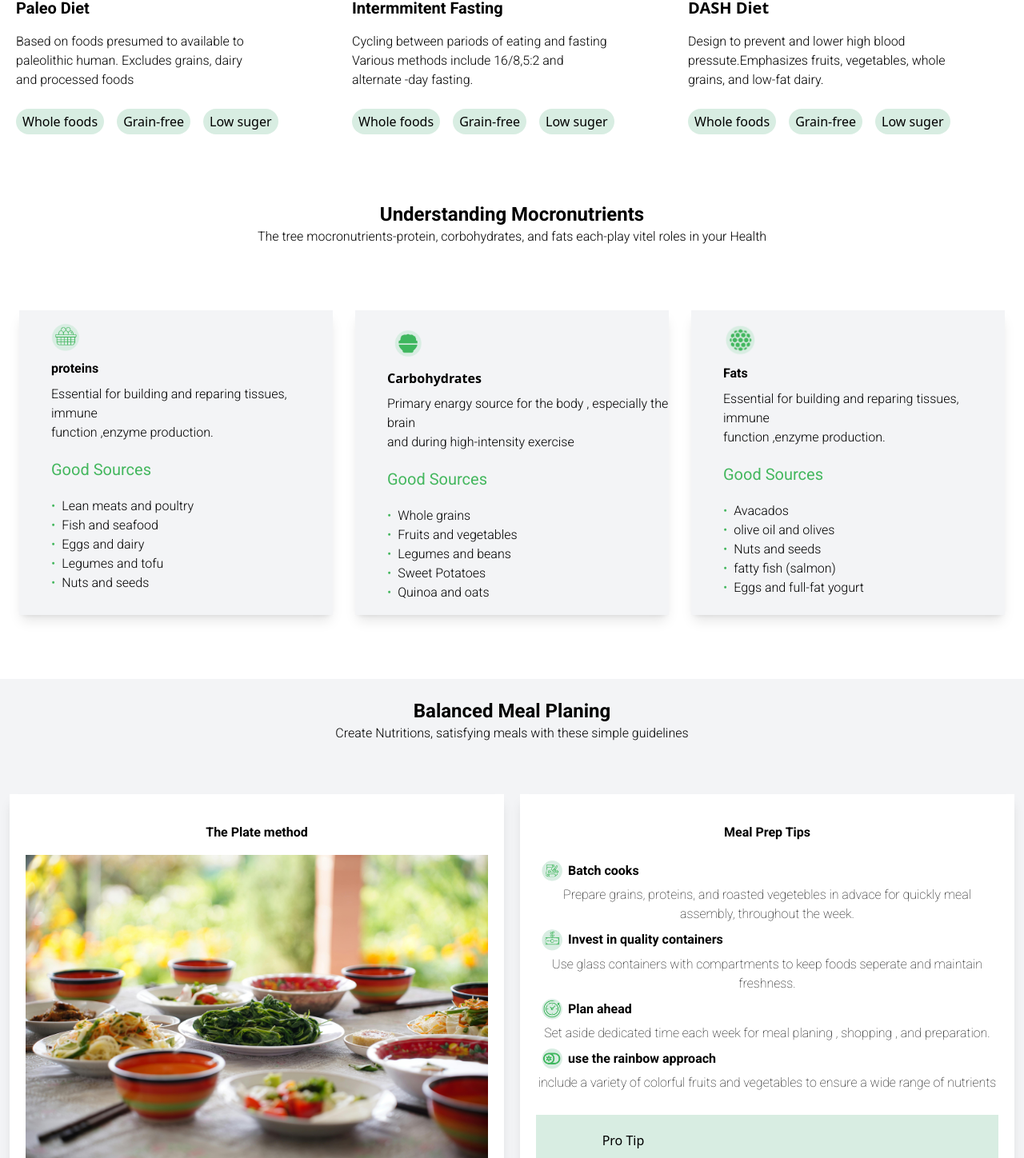
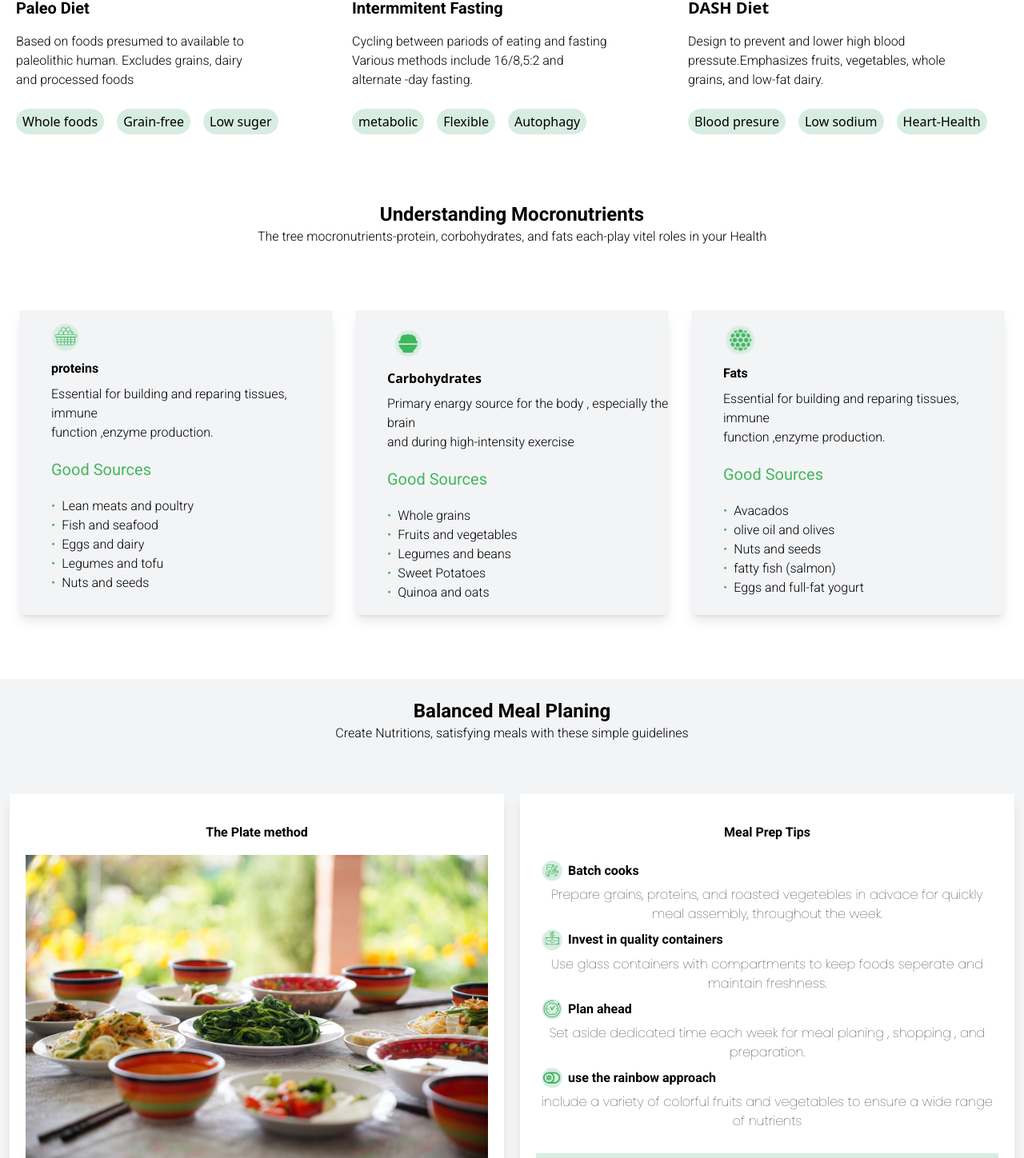
Before and after one commit to atoosh22/sola-front-end, a React (Vite) app: page / in a window 1280 px wide. Shown: the part 1327-2775 px from the top of the page at 80% size. Built offline with nearby package versions, Linux system fonts and the light colour scheme.

Commit message:
puplished

```diff
--- a/index.html
+++ b/index.html
@@ -8,6 +8,14 @@
     <style>
       @import url('https://fonts.googleapis.com/css2?family=Dancing+Script:wght@400..700&family=Lato:ital,wght@0,100;0,300;0,400;0,700;0,900;1,100;1,300;1,400;1,700;1,900&family=Poppins:ital,wght@0,100;0,200;0,300;0,400;0,500;0,600;0,700;0,800;0,900;1,100;1,200;1,300;1,400;1,500;1,600;1,700;1,800;1,900&family=Roboto:ital,wght@0,100..900;1,100..900&display=swap');
       </style>
+
+<style>
+  @import url('https://fonts.googleapis.com/css2?family=Dancing+Script:wght@400..700&family=Lato:ital,wght@0,100;0,300;0,400;0,700;0,900;1,100;1,300;1,400;1,700;1,900&family=Poppins:ital,wght@0,100;0,200;0,300;0,400;0,500;0,600;0,700;0,800;0,900;1,100;1,200;1,300;1,400;1,500;1,600;1,700;1,800;1,900&family=Roboto:ital,wght@0,100..900;1,100..900&display=swap');
+  </style>
+
+<style>
+  @import url('https://fonts.googleapis.com/css2?family=Dancing+Script:wght@400..700&family=Lato:ital,wght@0,100;0,300;0,400;0,700;0,900;1,100;1,300;1,400;1,700;1,900&family=Poppins:ital,wght@0,100;0,200;0,300;0,400;0,500;0,600;0,700;0,800;0,900;1,100;1,200;1,300;1,400;1,500;1,600;1,700;1,800;1,900&family=Roboto:ital,wght@0,100..900;1,100..900&display=swap');
+  </style>
     <title>Sola-Food</title>
   </head>
   <body>
--- a/src/Pages.jsx/Nutrition.jsx
+++ b/src/Pages.jsx/Nutrition.jsx
@@ -21,7 +21,7 @@ const Nutrition = () => {
   <>
    <div className='bg-[#44B75E] text-white text-center py-15'>
    <h2 className='text-5xl font-[Roboto] font-bold'>Nutrition & Diet Guide</h2>
-   <p className='font-[Roboto] font-semi-bold'>Discover the Science of nutrition, explore different diet types. and learn how to create<br/> blanced meal plans for optical health</p>
+   <p className='font-[Poppins] font-semi-bold'>Discover the Science of nutrition, explore different diet types. and learn how to create<br/> blanced meal plans for optical health</p>
    <button className='bg-white rounded-full text-[#44B75E] px-4 py-2 mt-4 font-[Roboto] cursor-pointer'>Explore Diet</button>
    </div>
 
@@ -97,9 +97,9 @@ const Popular=() =>{
    <h3 className='text-xl font-bold my-4 font-[Roboto]'>Intermmitent Fasting</h3>
    <p className='font-light font-[Roboto]'>Cycling between pariods of eating and fasting <br/> Various methods  include  16/8,5:2 and <br/> alternate -day fasting.</p>
    <div className='flex gap-4 font-semi-bold my-6'>
-  <a href="#" className='bg-[#d8ede2] px-2 py-1 rounded-full'>Whole foods</a>
-  <a href="#" className='bg-[#d8ede2] px-2 py-1 rounded-full'>Grain-free</a>
-  <a href="#" className='bg-[#d8ede2] px-2 py-1 rounded-full'>Low suger</a>
+  <a href="#" className='bg-[#d8ede2] px-2 py-1 rounded-full'>metabolic</a>
+  <a href="#" className='bg-[#d8ede2] px-2 py-1 rounded-full'>Flexible</a>
+  <a href="#" className='bg-[#d8ede2] px-2 py-1 rounded-full'>Autophagy</a>
   </div>
 </div>
 
@@ -110,9 +110,9 @@ const Popular=() =>{
    <h3 className='text-xl font-bold my-4'>DASH Diet</h3>
    <p className='font-light font-[Roboto]'>Design to prevent and lower high  blood <br/> pressute.Emphasizes fruits,  vegetables, whole <br/> grains, and low-fat dairy.</p>
    <div className='flex gap-4 font-semi-bold my-6'>
-  <a href="#" className='bg-[#d8ede2] px-2 py-1 rounded-full'>Whole foods</a>
-  <a href="#" className='bg-[#d8ede2] px-2 py-1 rounded-full'>Grain-free</a>
-  <a href="#" className='bg-[#d8ede2] px-2 py-1 rounded-full'>Low suger</a>
+  <a href="#" className='bg-[#d8ede2] px-2 py-1 rounded-full'>Blood presure</a>
+  <a href="#" className='bg-[#d8ede2] px-2 py-1 rounded-full'>Low sodium</a>
+  <a href="#" className='bg-[#d8ede2] px-2 py-1 rounded-full'>Heart-Health</a>
   </div>
 </div>
 
@@ -223,7 +223,7 @@ function Balanced(){
       <span><h3><img className='w-10' src={batchcooks} alt="" /> </h3></span>
       <h3 className='mt-2 font-bold font-[Roboto]'>Batch cooks</h3>
       </div>
-      <p className='font-thin font-[Roboto]'> Prepare grains, proteins, and roasted vegetebles in advace for quickly meal assembly, throughout the week.</p>
+      <p className='font-thin font-[Poppins]'> Prepare grains, proteins, and roasted vegetebles in advace for quickly meal assembly, throughout the week.</p>
 
       {/* icon2 */}
 
@@ -231,7 +231,7 @@ function Balanced(){
       <span><h3><img className='w-10' src={investment} alt="" /> </h3></span>
       <h3 className='mt-2 font-bold font-[Roboto]'>Invest in quality containers</h3>
       </div>
-      <p className='font-thin font-[Roboto]'> Use glass containers with compartments to keep foods seperate and maintain freshness. </p>
+      <p className='font-thin font-[Poppins]'> Use glass containers with compartments to keep foods seperate and maintain freshness. </p>
 
 
   {/* icon3 */}
@@ -240,7 +240,7 @@ function Balanced(){
       <span><h3><img className='w-10' src={time} alt="" /> </h3></span>
       <h3 className='mt-2 font-bold font-[Roboto]'>Plan ahead</h3>
       </div>
-      <p className='font-thin font-[Roboto]'>Set aside dedicated time each week for meal planing , shopping , and preparation.</p>
+      <p className='font-thin font-[Poppins]'>Set aside dedicated time each week for meal planing , shopping , and preparation.</p>
 
      {/* icon4 */}
 
@@ -248,11 +248,11 @@ function Balanced(){
      <span><h3><img className='w-10' src={approach} alt="" /> </h3></span>
       <h3 className='mt-2 font-bold font-[Roboto]'>use the rainbow approach</h3>
       </div>
-      <p className='font-thin font-[Roboto]'>include a variety of colorful  fruits and vegetables to ensure  a wide range of nutrients</p>
+      <p className='font-thin font-[Poppins]'>include a variety of colorful  fruits and vegetables to ensure  a wide range of nutrients</p>
 
-    <div className="end bg-[#d8ede2] mt-7 p-3">
+    <div className="end bg-[#d8ede2] mt-7 p-3 ">
     <h4 className='pr-90 py-2 font-semi-bold '>Pro Tip</h4>
-    <p className='font-thin font-[Roboto]'>Freeze individual of  soups, stews and  casseroles for quick,  nutritious meals when you're  shor on time.</p>
+    <p className='font-thin font-[Poppins]'>Freeze individual of  soups, stews and  casseroles for quick,  nutritious meals when you're  shor on time.</p>
     </div>
       </div>
 
--- a/src/index.css
+++ b/src/index.css
@@ -1,2 +1,9 @@
 @import "tailwindcss";
 @import url('https://fonts.googleapis.com/css2?family=Dancing+Script:wght@400..700&family=Lato:ital,wght@0,100;0,300;0,400;0,700;0,900;1,100;1,300;1,400;1,700;1,900&family=Poppins:ital,wght@0,100;0,200;0,300;0,400;0,500;0,600;0,700;0,800;0,900;1,100;1,200;1,300;1,400;1,500;1,600;1,700;1,800;1,900&family=Roboto:ital,wght@0,100..900;1,100..900&display=swap');
+
+
+@import url('https://fonts.googleapis.com/css2?family=Dancing+Script:wght@400..700&family=Lato:ital,wght@0,100;0,300;0,400;0,700;0,900;1,100;1,300;1,400;1,700;1,900&family=Poppins:ital,wght@0,100;0,200;0,300;0,400;0,500;0,600;0,700;0,800;0,900;1,100;1,200;1,300;1,400;1,500;1,600;1,700;1,800;1,900&family=Roboto:ital,wght@0,100..900;1,100..900&display=swap');
+
+
+
+@import url('https://fonts.googleapis.com/css2?family=Dancing+Script:wght@400..700&family=Lato:ital,wght@0,100;0,300;0,400;0,700;0,900;1,100;1,300;1,400;1,700;1,900&family=Poppins:ital,wght@0,100;0,200;0,300;0,400;0,500;0,600;0,700;0,800;0,900;1,100;1,200;1,300;1,400;1,500;1,600;1,700;1,800;1,900&family=Roboto:ital,wght@0,100..900;1,100..900&display=swap');
```
